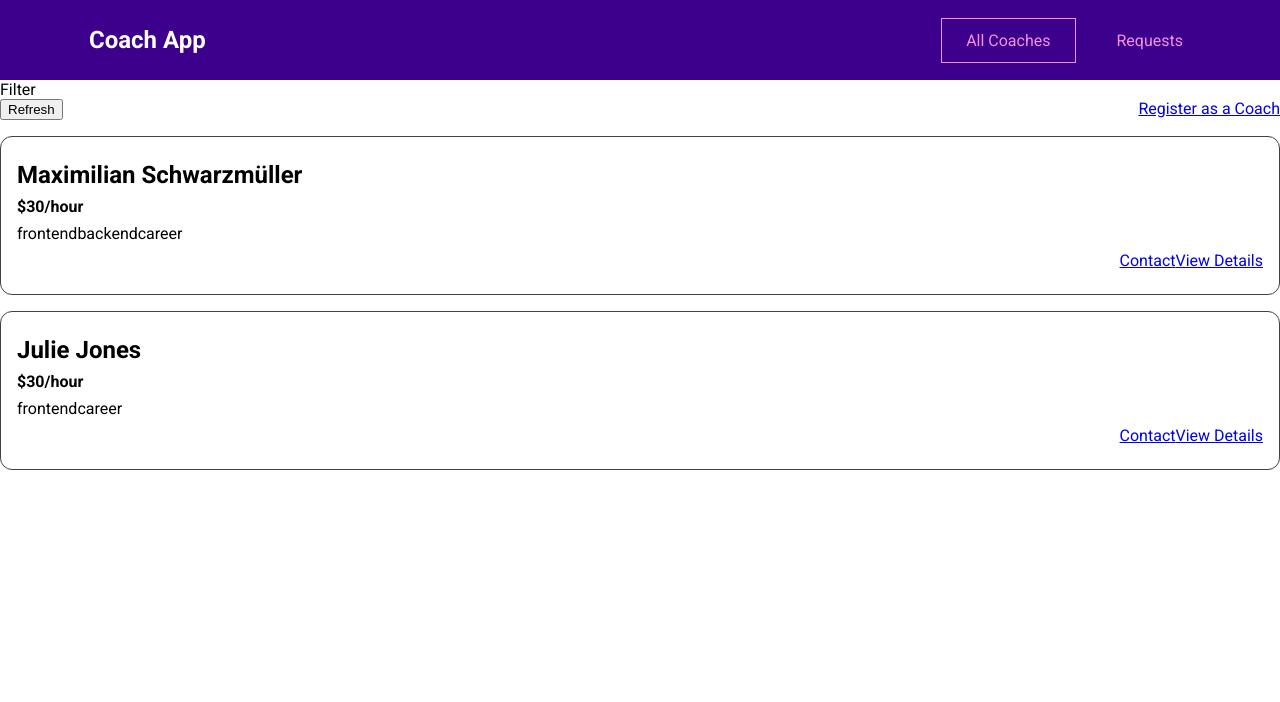
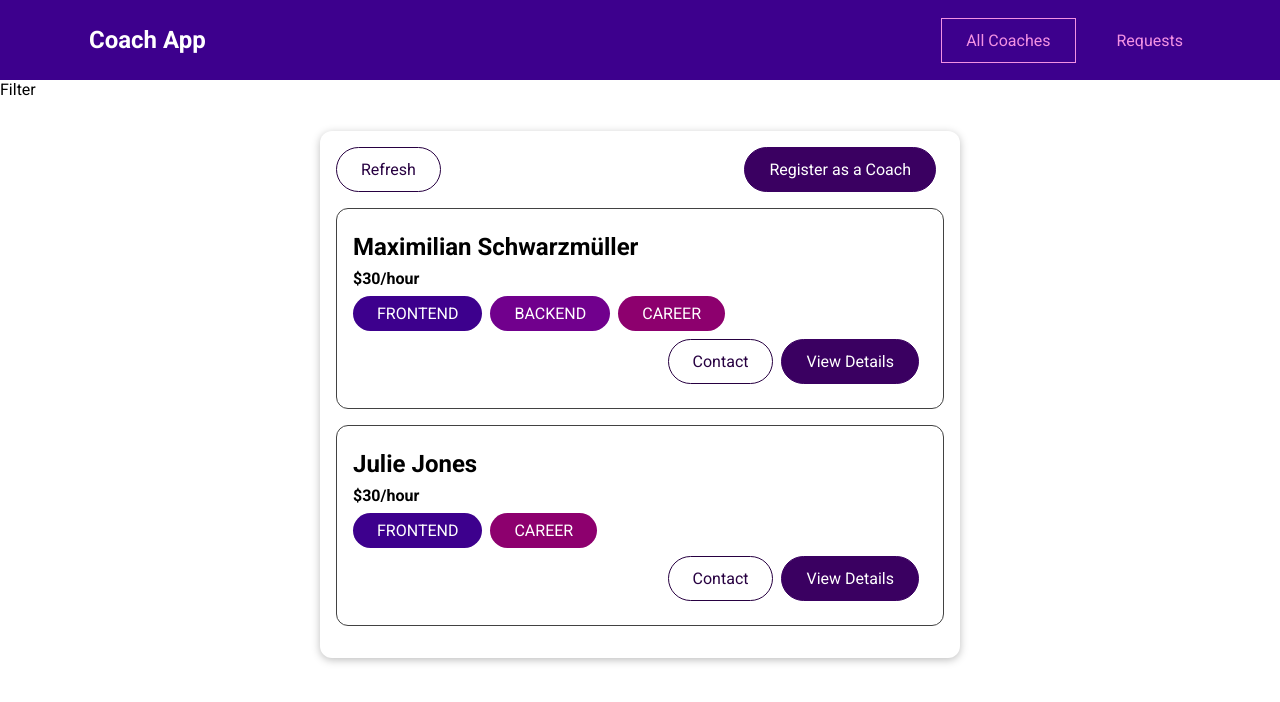
Before and after one commit to vladixcode/vue-coach-app, a Vue app: page /coaches in a window 1280 px wide. Shown: the top 702 px of the page. Built offline with nearby package versions, Linux system fonts and the light colour scheme.

Commit message:
Base components - Create base/common/shared components and register them globally (#3)

```diff
--- a/src/components/coaches/CoachItem.vue
+++ b/src/components/coaches/CoachItem.vue
@@ -3,11 +3,11 @@
     <h3>{{ fullName }}</h3>
     <h4>${{ rate }}/hour</h4>
     <div>
-      <span v-for="area in areas" :key="area">{{ area }}</span>
+      <base-badge v-for="area in areas" :key="area" :type="area" :title="area"></base-badge>
     </div>
     <div class="actions">
-      <router-link :to="coachContactLink">Contact</router-link>
-      <router-link :to="coachDetailsLink">View Details</router-link>
+      <base-button mode="outline" link :to="coachContactLink">Contact</base-button>
+      <base-button link :to="coachDetailsLink">View Details</base-button>
     </div>
   </li>
 </template>
--- /dev/null
+++ b/src/components/ui/BaseBadge.vue
@@ -0,0 +1,43 @@
+<template>
+  <span class="badge" :class="type">{{ text }}</span>
+</template>
+
+<script>
+export default {
+  props: ['type', 'title'],
+  computed: {
+    text() {
+      /**
+       * TODO: This should be done by CSS
+       */
+      return this.title.toUpperCase()
+    },
+  },
+}
+</script>
+
+<style scoped>
+.badge {
+  background-color: #ccc;
+  color: #252525;
+  border-radius: 30px;
+  padding: 0.5rem 1.5rem;
+  display: inline-block;
+  margin-right: 0.5rem;
+}
+
+.frontend {
+  background-color: #3d008d;
+  color: white;
+}
+
+.backend {
+  background-color: #71008d;
+  color: white;
+}
+
+.career {
+  background-color: #8d006e;
+  color: white;
+}
+</style>
--- /dev/null
+++ b/src/components/ui/BaseButton.vue
@@ -0,0 +1,74 @@
+<template>
+  <button v-if="!link" :class="mode">
+    <slot></slot>
+  </button>
+
+  <router-link v-else :to="to" :class="mode">
+    <slot></slot>
+  </router-link>
+</template>
+
+<script>
+export default {
+  props: {
+    mode: {
+      type: String,
+      required: false,
+      default: null,
+    },
+    link: {
+      type: Boolean,
+      required: false,
+      default: false,
+    },
+    to: {
+      type: String,
+      required: false,
+      default: '/',
+    },
+  },
+}
+</script>
+
+<style scoped>
+button,
+a {
+  text-decoration: none;
+  padding: 0.75rem 1.5rem;
+  font: inherit;
+  background-color: #3a0061;
+  border: 1px solid #3a0061;
+  color: white;
+  cursor: pointer;
+  border-radius: 30px;
+  margin-right: 0.5rem;
+  display: inline-block;
+}
+
+a:hover,
+a:active,
+button:hover,
+button:active {
+  background-color: #270041;
+  border-color: #270041;
+}
+
+.flat {
+  background-color: transparent;
+  color: #3a0061;
+  border: none;
+}
+
+.outline {
+  background-color: transparent;
+  border-color: #270041;
+  color: #270041;
+}
+
+.flat:hover,
+.flat:active,
+.outline:hover,
+.outline:active {
+  background-color: #edd2ff;
+}
+</style>
--- /dev/null
+++ b/src/components/ui/BaseCard.vue
@@ -0,0 +1,15 @@
+<template>
+  <div class="card">
+    <slot></slot>
+  </div>
+</template>
+
+<style scoped>
+.card {
+  border-radius: 12px;
+  box-shadow: 0 2px 8px rgba(0, 0, 0, 0.26);
+  padding: 1rem;
+  margin: 2rem auto;
+  max-width: 40rem;
+}
+</style>
--- a/src/pages/coaches/CoachesList.vue
+++ b/src/pages/coaches/CoachesList.vue
@@ -1,9 +1,10 @@
 <template>
   <section>Filter</section>
   <section>
+    <base-card>
       <div class="controls">
-      <button>Refresh</button>
-      <router-link to="/register">Register as a Coach</router-link>
+        <base-button mode="outline">Refresh</base-button>
+        <base-button to="/register" link>Register as a Coach</base-button>
       </div>
       <ul v-if="hasCoaches">
         <coach-item
@@ -17,6 +18,7 @@
         ></coach-item>
       </ul>
       <h3 v-else>No coaches found</h3>
+    </base-card>
   </section>
 </template>
 
```
Also changed, not shown: src/main.js (+8 -0 lines), .eslintrc.cjs. Lines whose indentation alone changed are shown as unchanged.
